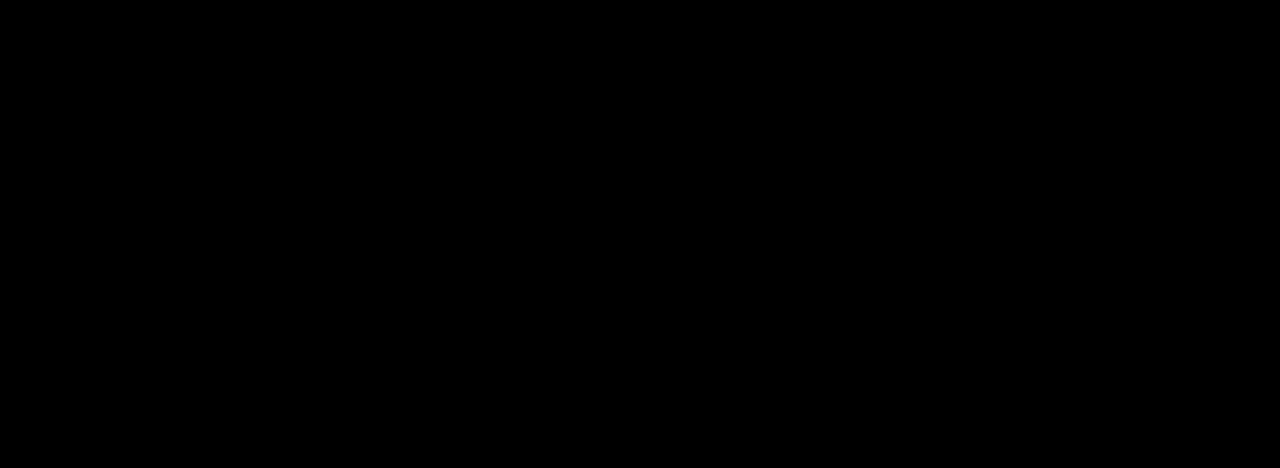
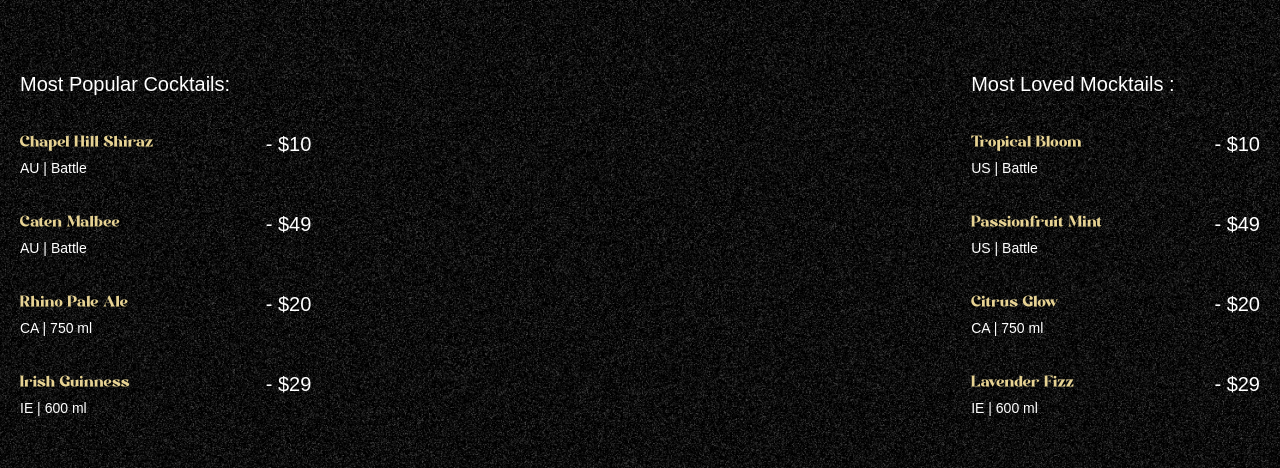
Before and after one commit to ghanshyam-050/GSAP-PROJECT-1, a React (Vite) app: page / in a window 1280 px wide. Shown: the part 890-1358 px from the top of the page. Built offline with nearby package versions, Linux system fonts and the light colour scheme; a web font is replaced by a local one.

Commit message:
complite second section

```diff
--- a/src/App.jsx
+++ b/src/App.jsx
@@ -2,6 +2,7 @@
 import { ScrollTrigger, SplitText } from "gsap/all"
 import Navbar from "./components/NavBar";
 import Hero from "./components/Hero";
+import Cocktails from "./components/Cocktails";
 
 
 gsap.registerPlugin(ScrollTrigger, SplitText);
@@ -11,6 +12,7 @@
    <main>
     <Navbar />
     <Hero />
+    <Cocktails />
    </main>
   )
 }
--- /dev/null
+++ b/src/components/Cocktails.jsx
@@ -0,0 +1,72 @@
+import { useGSAP } from "@gsap/react"
+import gsap from "gsap"
+
+import { cocktailLists, mockTailLists } from "../constants"
+
+const Cocktails = () => {
+
+  useGSAP(() => {
+      const parallaxTimeline = gsap.timeline({
+        scrollTrigger: {
+          trigger: "#cocktails",
+          start: "top 30%",
+          end: "bottom 80%",
+          scrub: true
+        }
+      })
+
+      parallaxTimeline.from('#c-left-leaf', {
+        x: -100,
+        y: 100
+      })
+      .from('#c-right-leaf', {
+        x: 100,
+        y: 100
+      })
+  })
+
+  return (
+    <section id="cocktails" className="noisy">
+      <img src="/images/cocktail-left-leaf.png" alt="l-leaf" id="c-left-leaf" />
+      <img src="/images/cocktail-right-leaf.png" alt="r-leaf" id="c-right-leaf" />
+
+      <div className="list">
+        <div className="popular">
+
+          <h2>Most Popular Cocktails:</h2>
+
+          <ul>
+            {cocktailLists.map(({name, country, detail, price}) => (
+              <li key={name}>
+                <div className="md:me-28">
+                  <h3>{name}</h3>
+                  <p>{country} | {detail}</p>
+                </div>
+                <span>- {price}</span>
+              </li>
+            ))}
+          </ul>
+        </div>
+
+        <div className="loved">
+
+          <h2>Most Loved Mocktails :</h2>
+
+          <ul>
+            {mockTailLists.map(({name, country, detail, price}) => (
+              <li key={name}>
+                <div className="me-28">
+                  <h3>{name}</h3>
+                  <p>{country} | {detail}</p>
+                </div>
+                <span>- {price}</span>
+              </li>
+            ))}
+          </ul>
+        </div>
+      </div>
+    </section>
+  )
+}
+
+export default Cocktails
--- a/src/components/Navbar.jsx
+++ b/src/components/Navbar.jsx
@@ -1,24 +1,22 @@
-import React from 'react'
+import gsap from 'gsap'
 import { navLinks } from '../constants/index.js'
 import { useGSAP } from '@gsap/react'
-import gsap from 'gsap'
 
 const Navbar = () => {
-
   useGSAP(() => {
     const navTween = gsap.timeline({
       scrollTrigger: {
         trigger: 'nav',
         start: 'bottom top'
       }
-    })
+    });
 
-    navTween.fromTo('nav', {backgroundColor:'transparent'}, {
-      backgroundColor: "#00000050",
-      // backgroundFilter: "blur(10px)",
-      duration:1,
+    navTween.fromTo('nav', { backgroundColor: 'transparent' }, {
+      backgroundColor: '#00000050',
+      backgroundFilter: 'blur(10px)',
+      duration: 1,
       ease: 'power1.inOut'
-    })
+    });
   })
 
   return (
```
